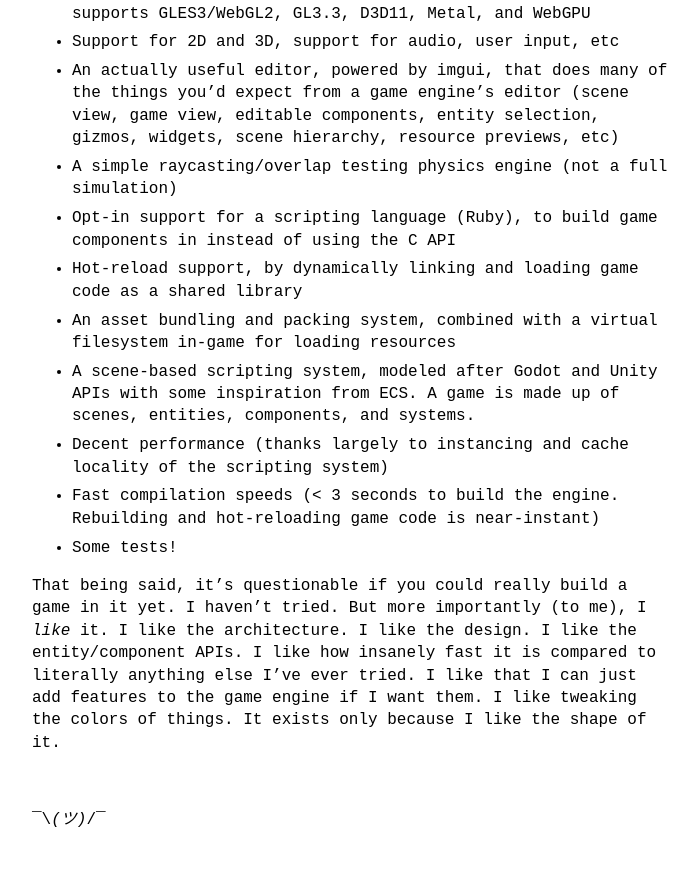
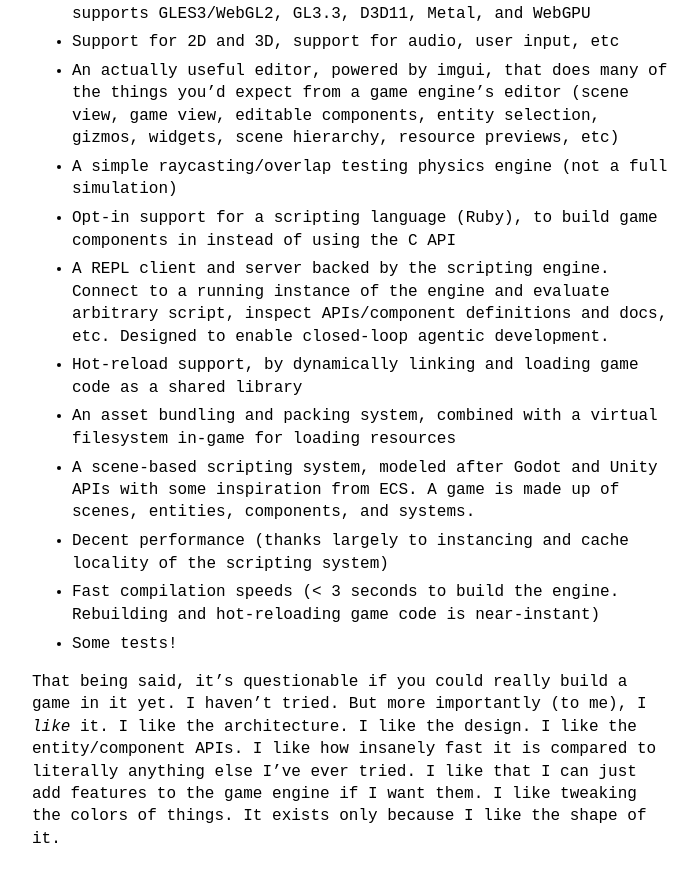
Before and after one commit to ryanwebber/ryanwebber.github.io, a Jekyll site: the page built from content/_projects/bitsle.md, in a window 1280 px wide and 900 px high, scrolled down 1846 px. Shown: the top 882 px of the window, without its empty margins (288-986 px from the left). Built offline with Jekyll 4.4.1, drawn with Linux system fonts in a browser that asks for light colours.

Commit message:
Updated bitsle post with REPL bullet point

```diff
--- a/content/_projects/bitsle.md
+++ b/content/_projects/bitsle.md
@@ -54,6 +54,9 @@ It has:
  * A simple raycasting/overlap testing physics engine (not a full simulation)
  * Opt-in support for a scripting language (Ruby), to build game components in instead of using
    the C API
+ * A REPL client and server backed by the scripting engine. Connect to a running instance of the
+   engine and evaluate arbitrary script, inspect APIs/component definitions and docs, etc. Designed
+   to enable closed-loop agentic development.
  * Hot-reload support, by dynamically linking and loading game code as a shared library
  * An asset bundling and packing system, combined with a virtual filesystem in-game for loading
    resources
```
